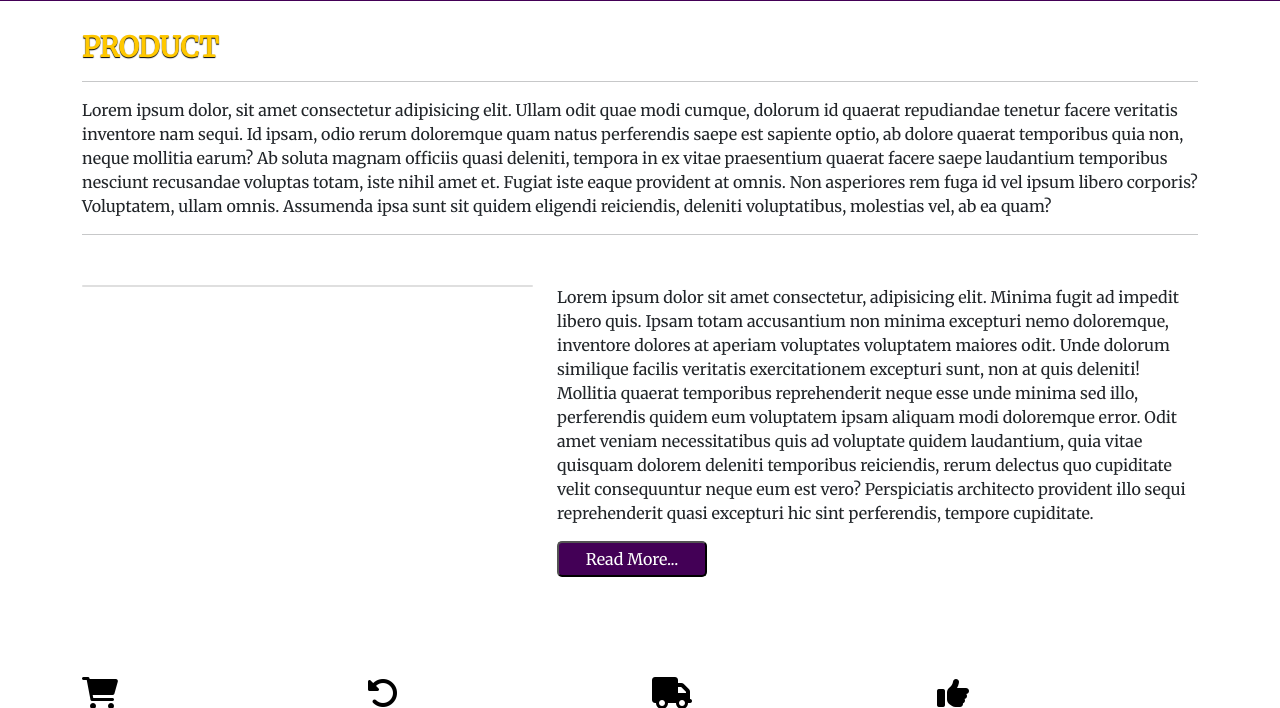
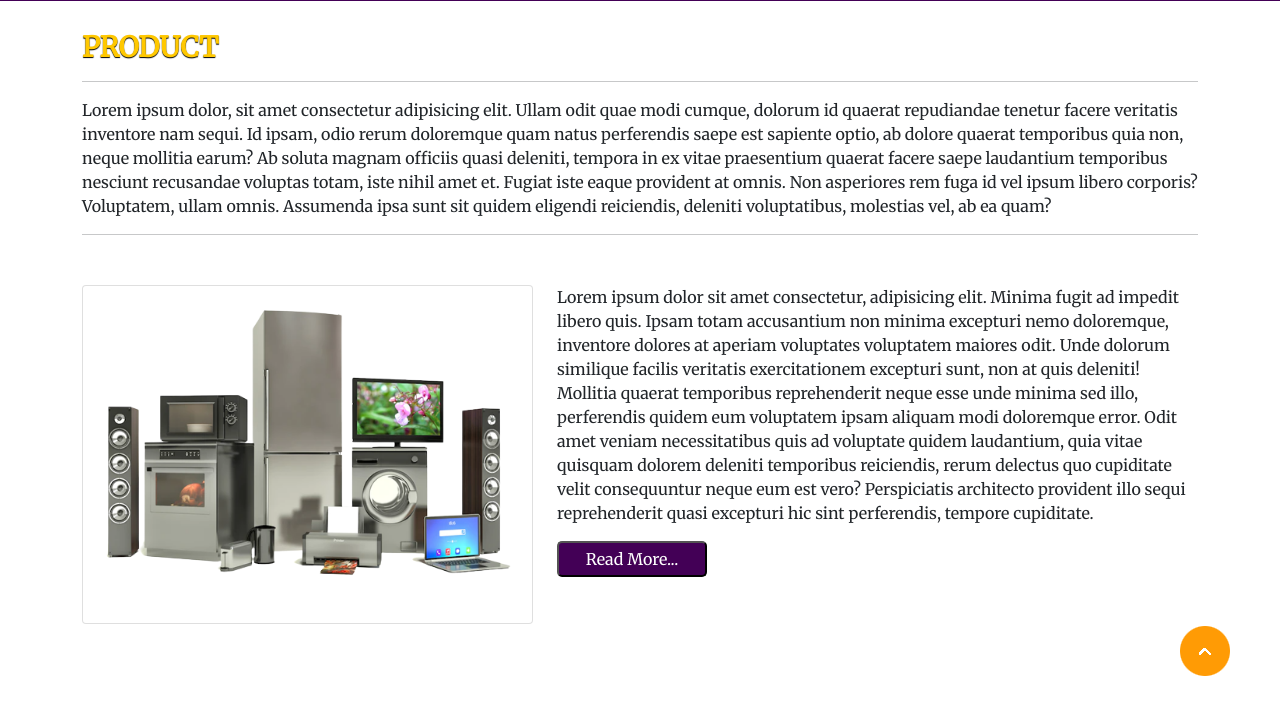
Before and after one commit to Keshavgoyal09/SellerHub, a plain HTML site: page about.html in a window 1280 px wide. Shown: the part 76-784 px from the top of the page. Drawn offline with nearby package versions, Linux system fonts and the light colour scheme.

Commit message:
Update about.html

```diff
--- a/about.html
+++ b/about.html
@@ -27,7 +27,7 @@
         <div class="container-fluid">
           <a class="navbar-brand" href="index.html" id="logo"><span id="span1">S</span>ELLER <span>HUB</span></a>
           <button class="navbar-toggler" type="button" data-bs-toggle="collapse" data-bs-target="#navbarSupportedContent" aria-controls="navbarSupportedContent" aria-expanded="false" aria-label="Toggle navigation">
-            <span><img src="./images/menu.png" alt="" width="30px"></span>
+            <span><img src="menu.png" alt="" width="30px"></span>
           </button>
           <div class="collapse navbar-collapse" id="navbarSupportedContent">
             <ul class="navbar-nav me-auto mb-2 mb-lg-0">
@@ -75,7 +75,7 @@
         <div class="row" style="margin-top: 50px;">
             <div class="col-md-5 py-3 py-md-0">
                 <div class="card">
-                    <img src="./images/background.png" alt="">
+                    <img src="background.png" alt="">
                 </div>
             </div>
             <div class="col-md-7 py-3 py-md-0">
@@ -219,7 +219,7 @@
 
 
 
-    <a href="#" class="arrow"><i><img src="./images/arrow.png" alt=""></i></a>
+    <a href="#" class="arrow"><i><img src="arrow.png" alt=""></i></a>
 
 
 
```
